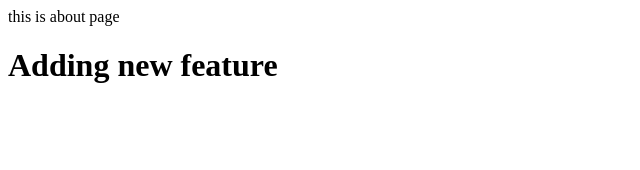
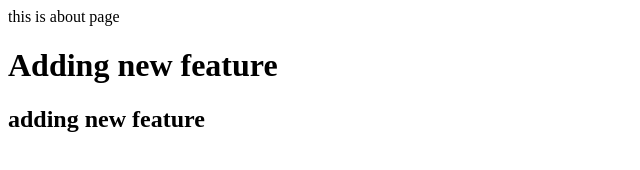
Before and after one commit to RahulRPatil30499/WPT-Projects, a plain HTML site: page about.html in a window 1280 px wide. Shown: the whole page, without its empty margins (0-640 px from the left). Drawn offline with Linux system fonts and the light colour scheme.

Commit message:
this is waste file

```diff
--- a/about.html
+++ b/about.html
@@ -9,5 +9,6 @@
 <body>
     this is about page
     <h1>Adding new feature</h1>
+    <h2>adding new feature</h2>
 </body>
 </html>
```
Also changed, not shown: index.html (+1 -0 lines), delete.html (added).
